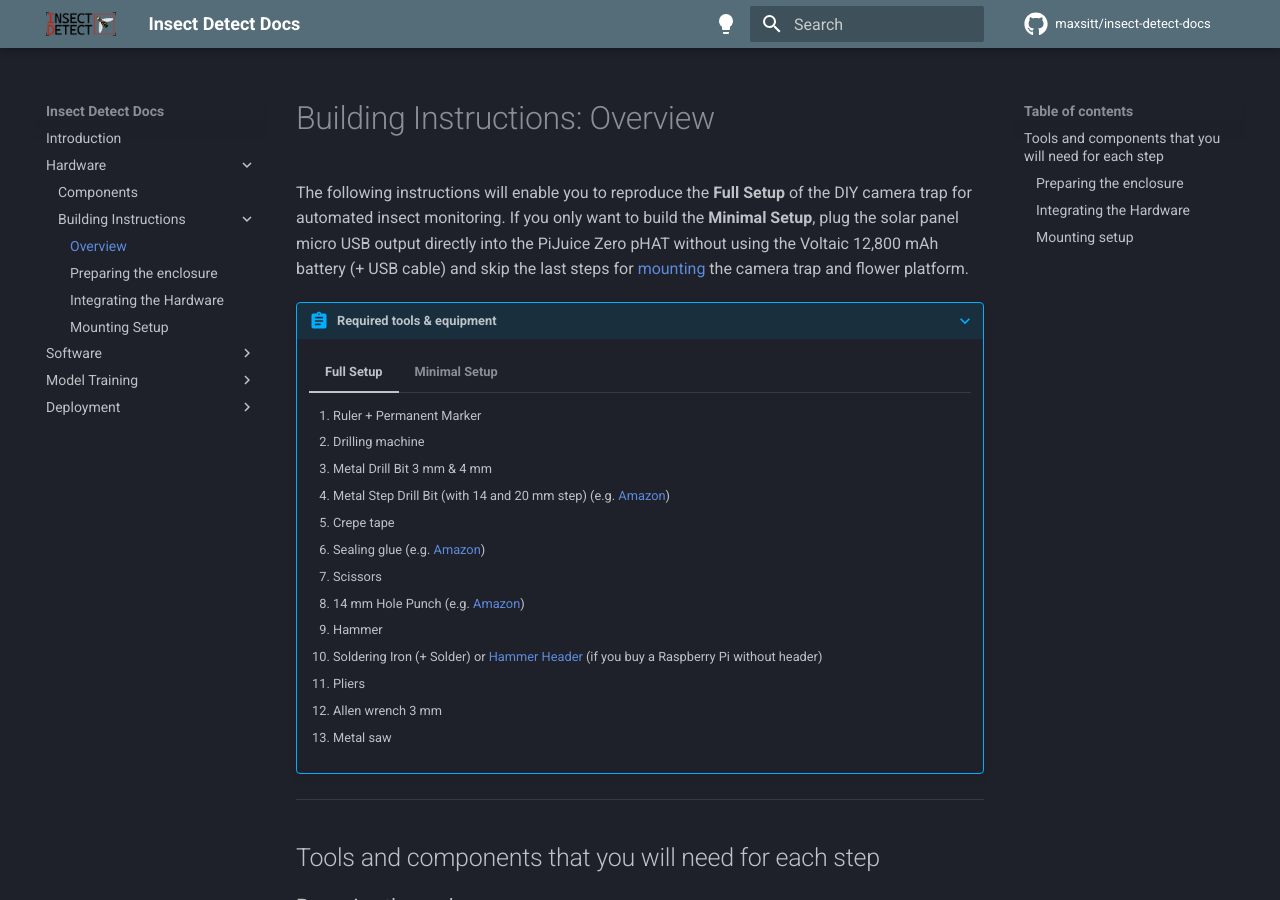
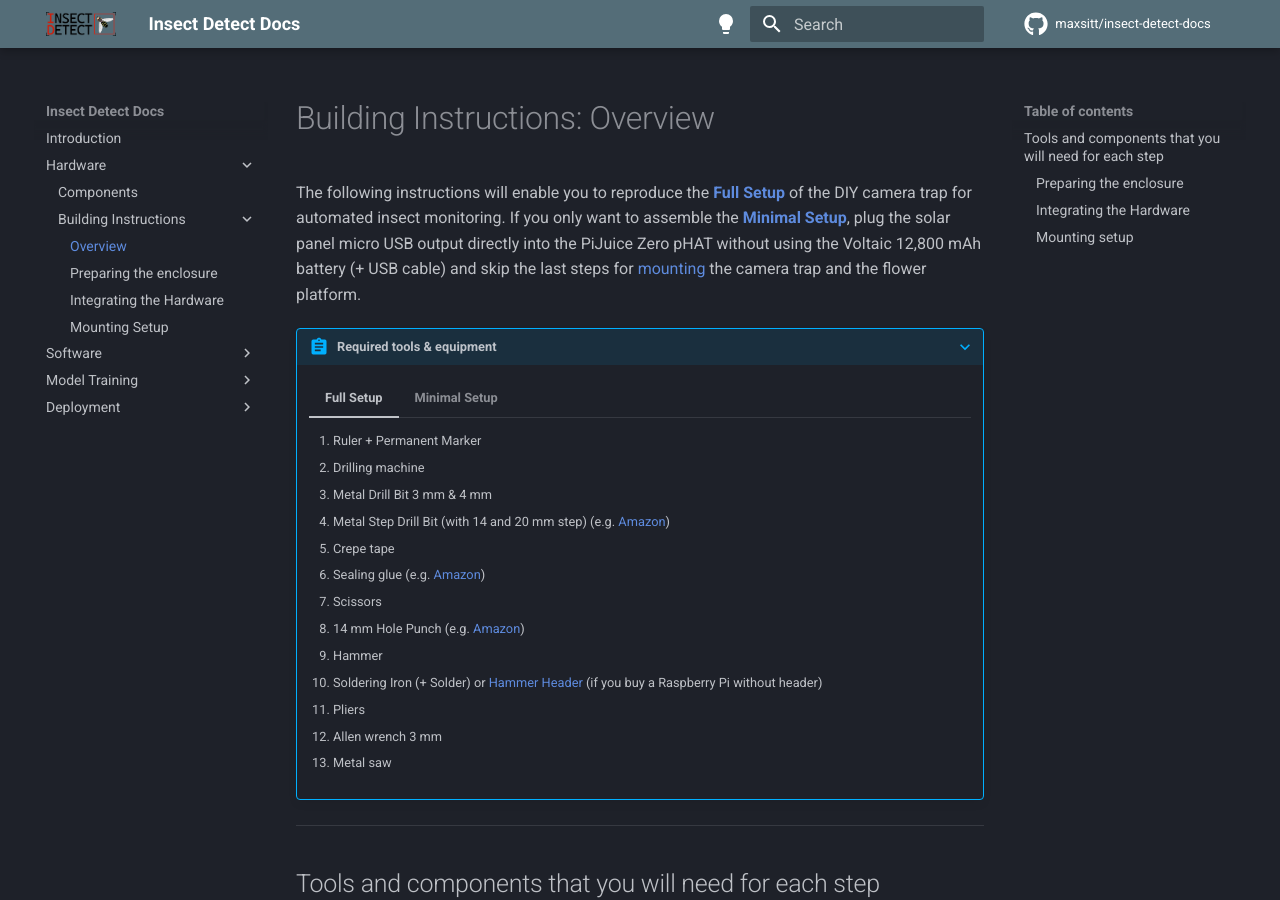
Before and after one commit to maxsitt/insect-detect-docs, an MkDocs documentation site: the page built from docs/hardware/buildinstructions_overview.md, in a window 1280 px wide and 900 px high. Built offline with MkDocs 1.6.1 and Material for MkDocs 9.7.7, drawn with Linux system fonts in a browser that asks for light colours; comment, search, counter and statistics services are not loaded.

Commit message:
Update buildinstructions_overview.md
Add links.

```diff
--- a/docs/hardware/buildinstructions_overview.md
+++ b/docs/hardware/buildinstructions_overview.md
@@ -1,11 +1,13 @@
 # Building Instructions: Overview
 
-The following instructions will enable you to reproduce the **Full Setup** of
-the DIY camera trap for automated insect monitoring. If you only want to build
-the **Minimal Setup**, plug the solar panel micro USB output directly into the
-PiJuice Zero pHAT without using the Voltaic 12,800 mAh battery (+ USB cable)
-and skip the last steps for [mounting](buildinstructions_mounting.md){target=_blank}
-the camera trap and flower platform.
+The following instructions will enable you to reproduce the
+[**Full Setup**](components.md#full-setup){target=_blank} of the DIY camera
+trap for automated insect monitoring. If you only want to assemble the
+[**Minimal Setup**](components.md#minimal-setup){target=_blank}, plug the solar
+panel micro USB output directly into the PiJuice Zero pHAT without using the
+Voltaic 12,800 mAh battery (+ USB cable) and skip the last steps for
+[mounting](buildinstructions_mounting.md){target=_blank} the camera trap and
+the flower platform.
 
 ???+ abstract "Required tools & equipment"
 
```
Also changed, not shown: other parts of docs/hardware/buildinstructions_overview.md (+1 -1 lines).
